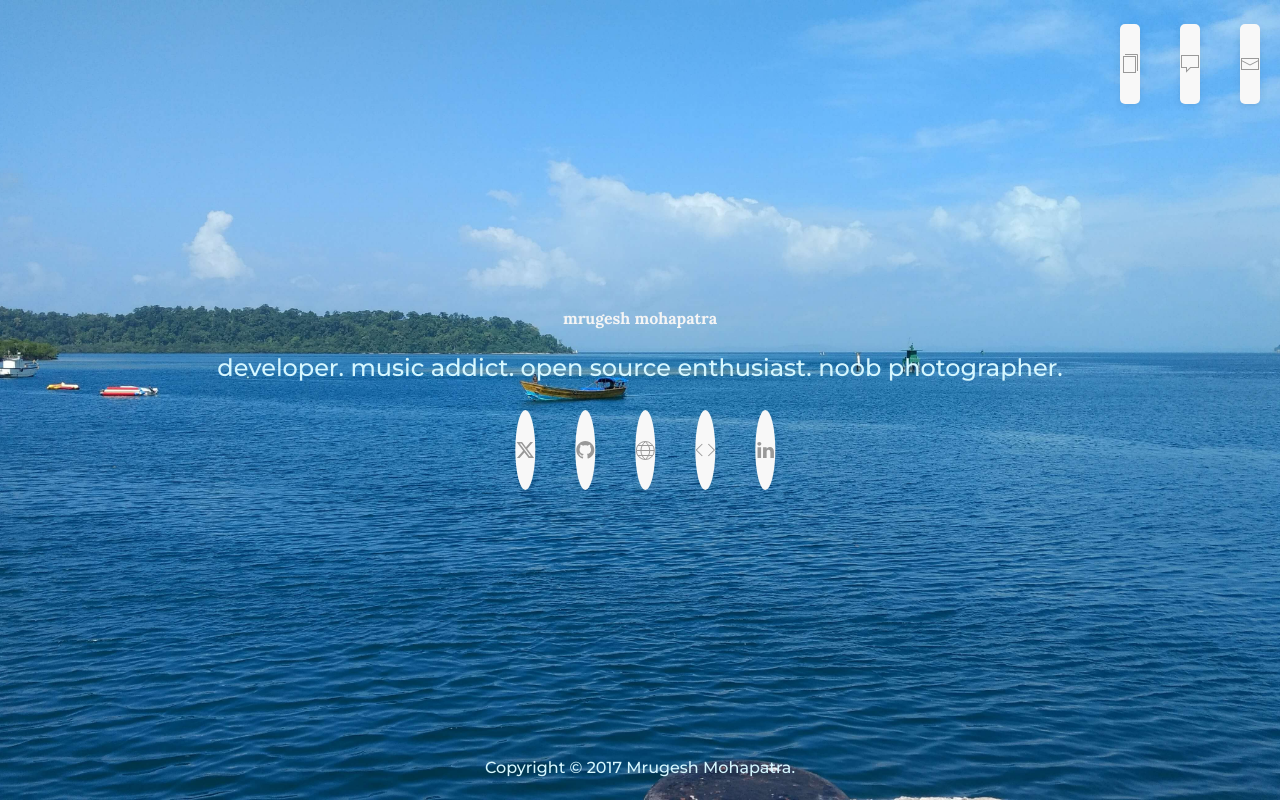
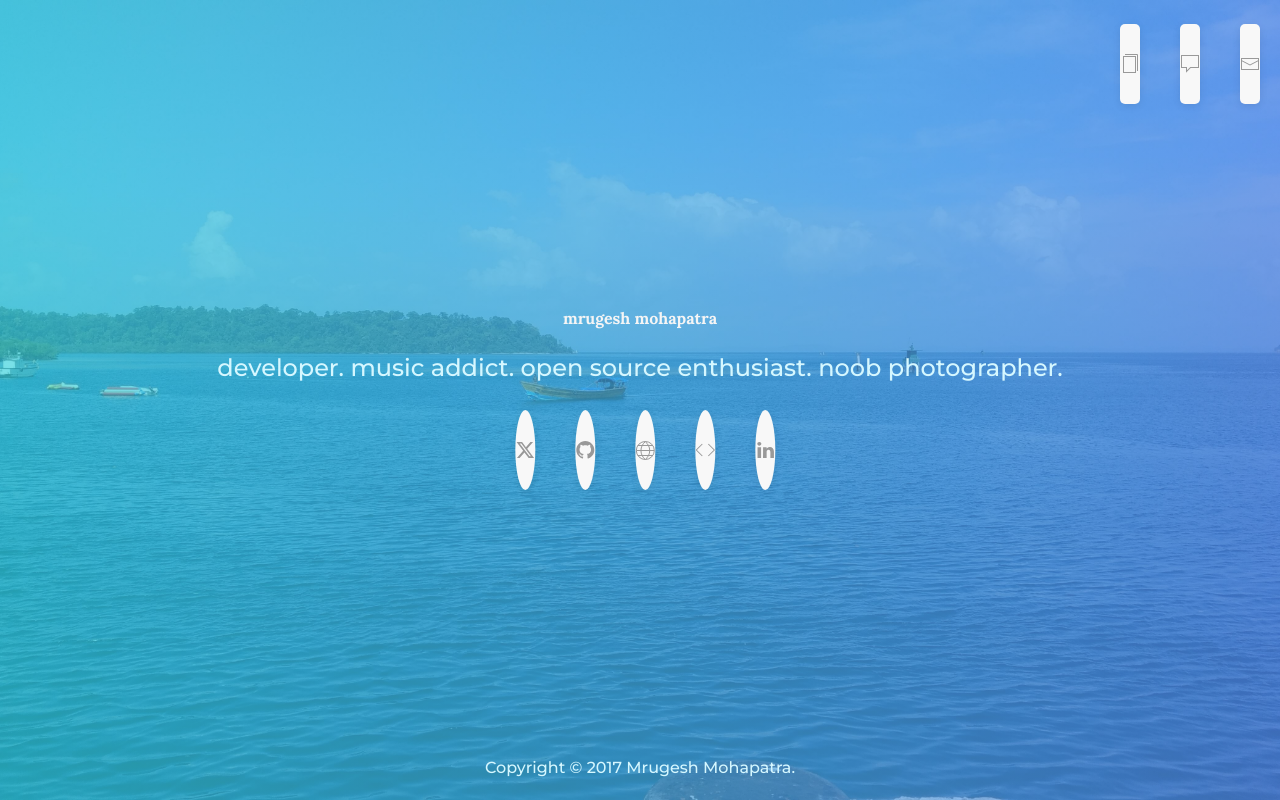
Before and after one commit to raisedadead/portfolio, a React (Create React App) app: page / in a window 1280 px wide. Built offline with nearby package versions, Linux system fonts and the light colour scheme.

Commit message:
fix(pages): update background styles

```diff
--- a/src/containers/Home.js
+++ b/src/containers/Home.js
@@ -21,8 +21,14 @@ const content = StylesHelper('uk-position-center', 'uk-text-center')
 export default class Home extends Component {
   render() {
     return (
-      <div className={mainContainer} style={{ background: '#77B9F6' }}>
+      <div className={mainContainer}>
         <Background data-uk-cover />
+        <div
+          className="uk-position-cover"
+          style={{
+            background: 'linear-gradient(to right, #36d1dcaa, #5b86e5aa)'
+          }}
+        />
         <TopNav />
         <div className={content}>
           <HomeContent />
```
